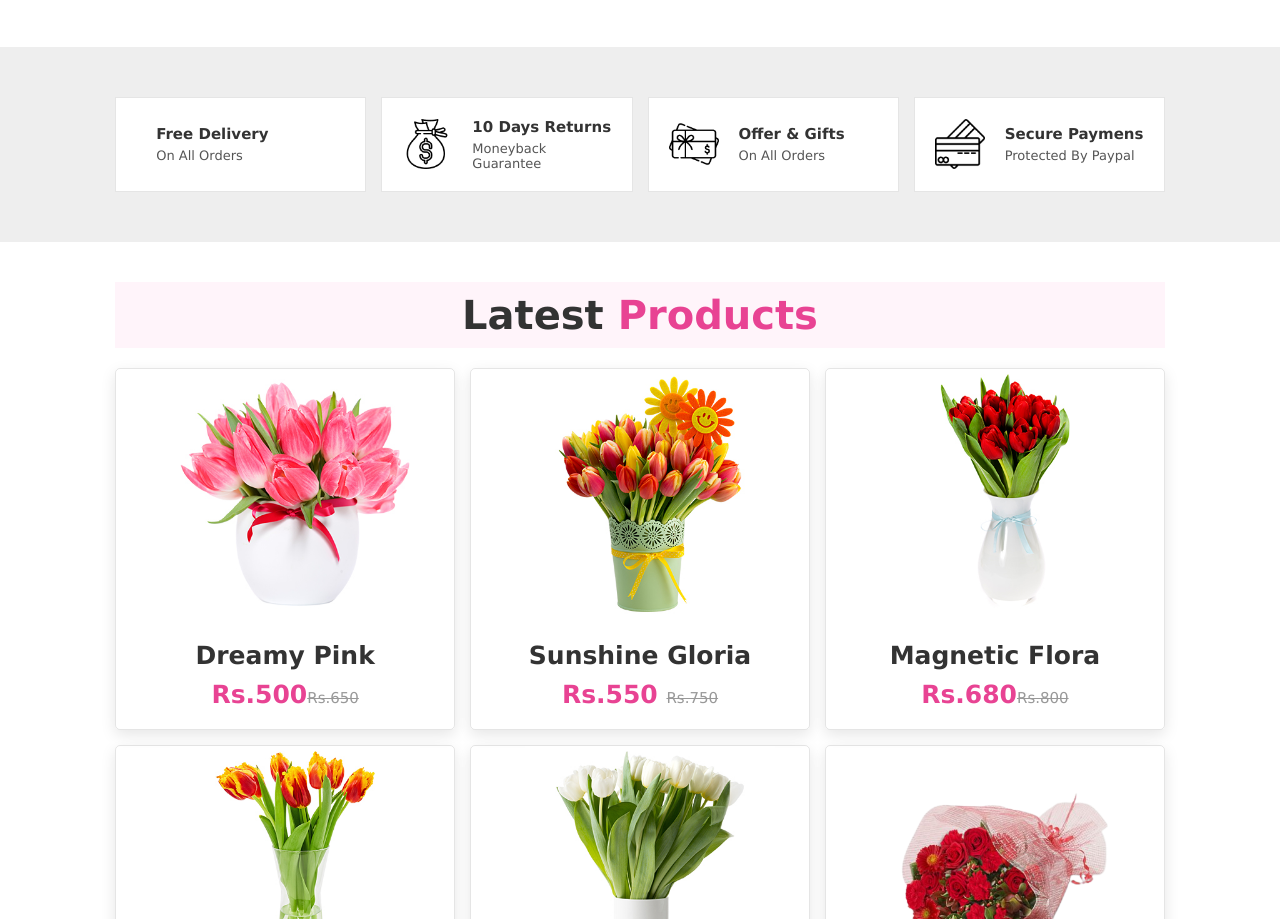
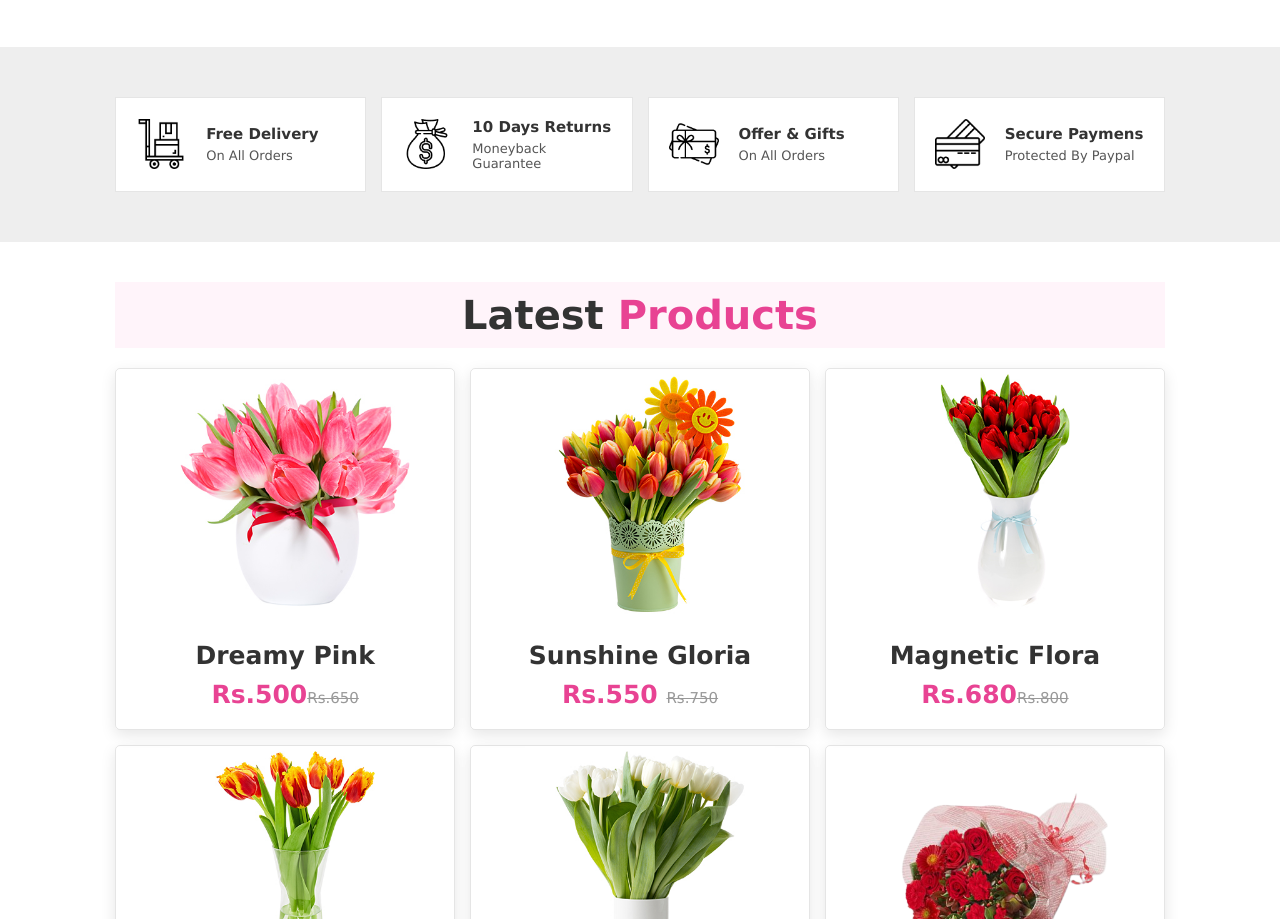
Before and after one commit to pratiksha2811/FLEURS, a plain HTML site: page index.html in a window 1280 px wide. Shown: the part 1335-2254 px from the top of the page. Drawn offline with Linux system fonts and the light colour scheme; files whose address does not match are found by name.

Commit message:
Update index.html

```diff
--- a/index.html
+++ b/index.html
@@ -71,7 +71,7 @@
 
 <section class="icons-container">
     <div class="icons">
-        <img src="images\icon-1.png" alt="">
+        <img src="icon-1.png" alt="">
         <div class="info">
             <h3>Free delivery</h3>
             <span>on all orders</span>
```
